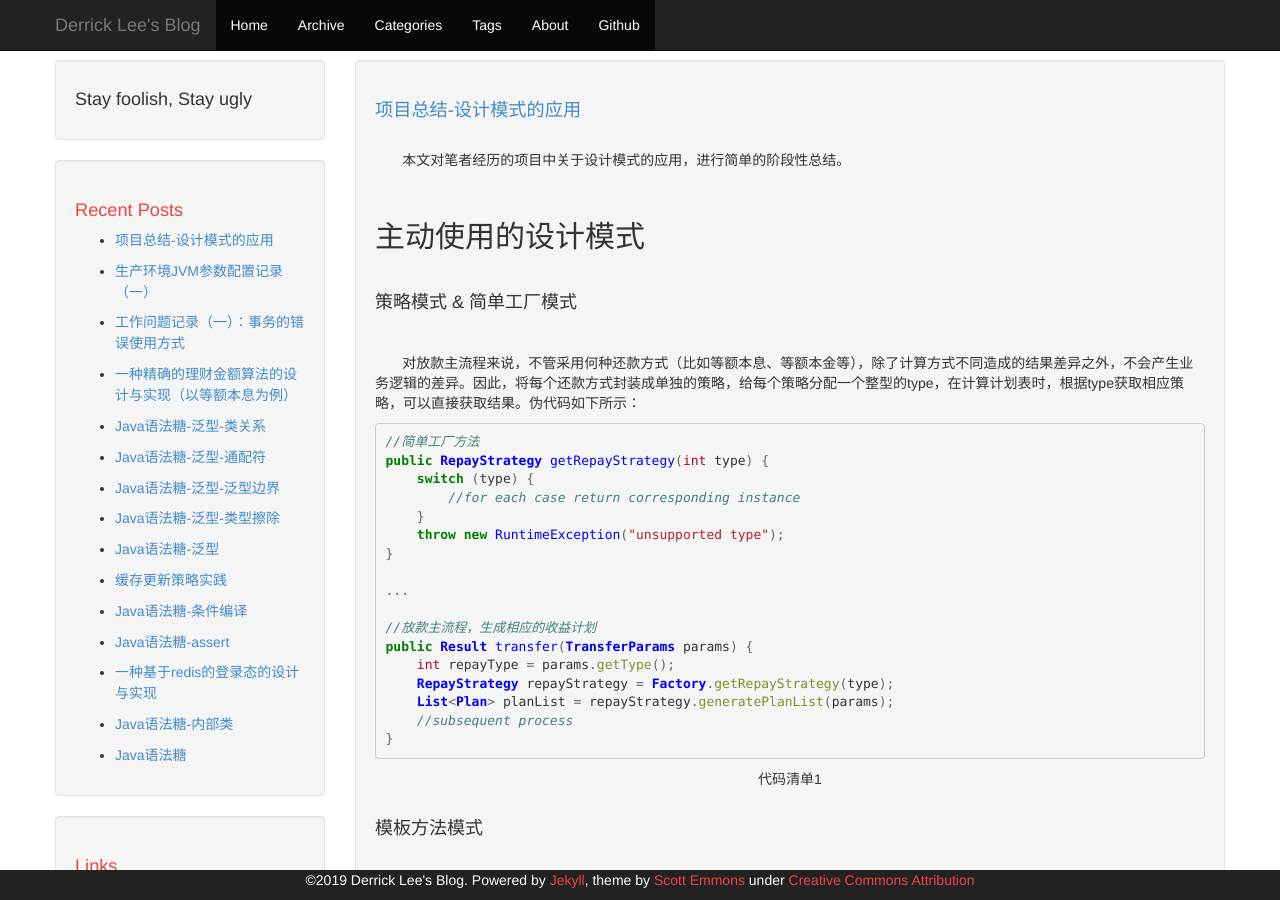
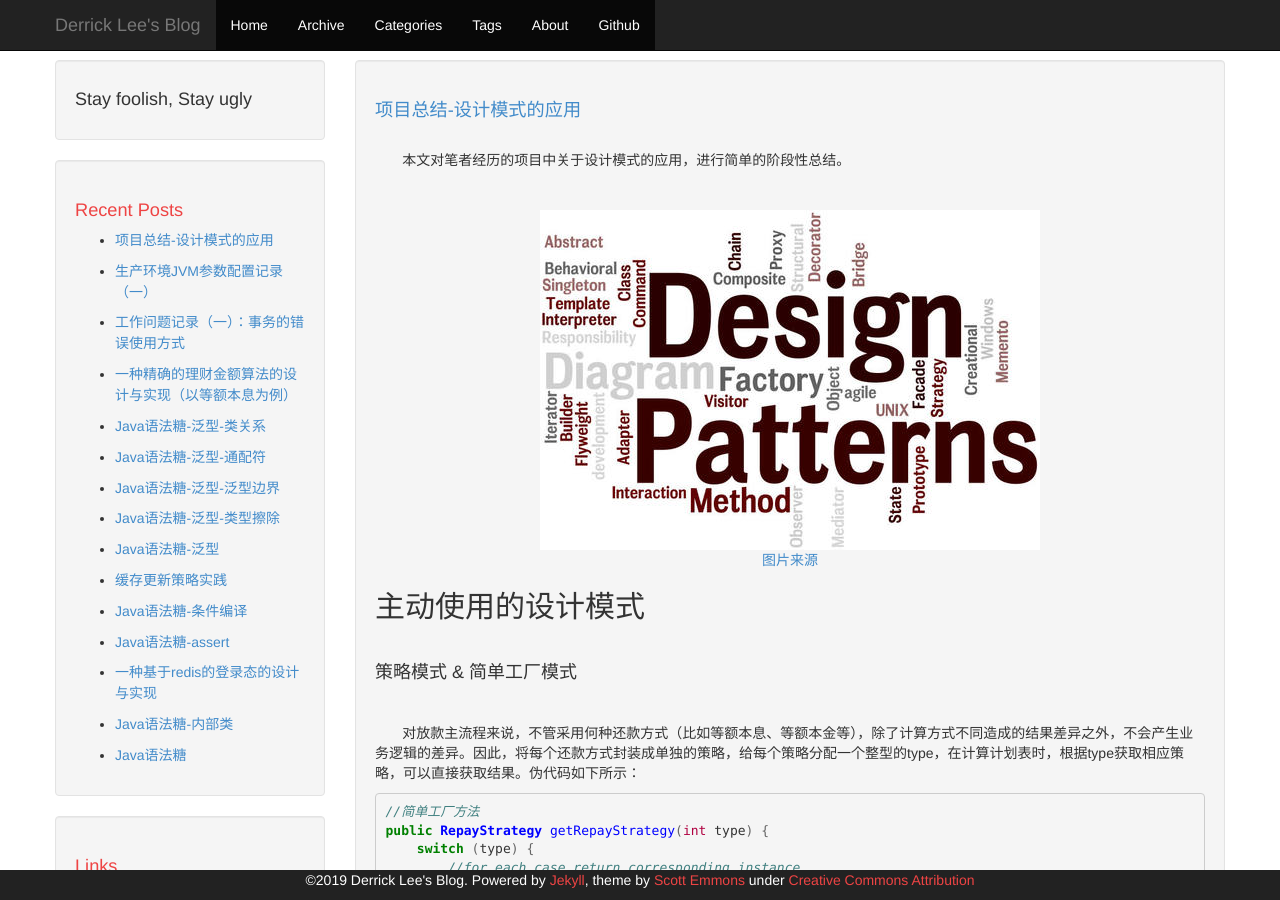
Before and after one commit to leesir/leesir.github.io, a Jekyll site: the page built from _posts/2019-10-31-project-summary-3.md, in a window 1280 px wide and 900 px high. Built offline with Jekyll 4.4.1, drawn with Linux system fonts in a browser that asks for light colours; comment, search, counter and statistics services are not loaded.

Commit message:
update blog

```diff
--- a/_posts/2019-10-31-project-summary-3.md
+++ b/_posts/2019-10-31-project-summary-3.md
@@ -10,6 +10,12 @@ tags: [Summary]
 &#160; &#160; &#160; &#160;本文对笔者经历的项目中关于设计模式的应用，进行简单的阶段性总结。
 
 <br>
+
+{:.center}
+![c compile]({{ site.baseurl }}/images/post_2019_10_31_image1.jpg)
+
+{:.center}
+[图片来源](https://sandeepdass003.wordpress.com/2018/02/23/design-patterns-in-software-design/)
 
 ## 主动使用的设计模式
 
```
Also changed, not shown: images/post_2019_10_31_image1.jpg (added), 1 other file.
